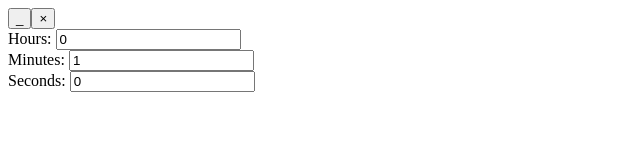
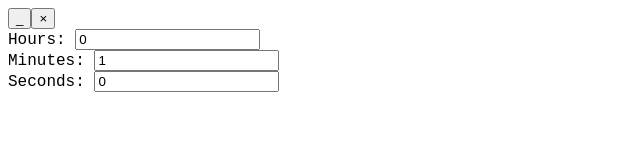
Before and after one commit to KennedyMungai/timer-desktop-app, a React (Vite) app in the folder src/renderer/: page / in a window 1280 px wide. Shown: the top 160 px of the page, without its empty margins (0-640 px from the left). Built offline with nearby package versions, Linux system fonts and the light colour scheme.

Commit message:
Using courier as the application font

```diff
--- a/src/renderer/src/assets/main.css
+++ b/src/renderer/src/assets/main.css
@@ -1,3 +1,7 @@
 @tailwind base;
 @tailwind components;
 @tailwind utilities;
+
+html {
+    font-family: 'Courier New', Courier, monospace;
+}
```
